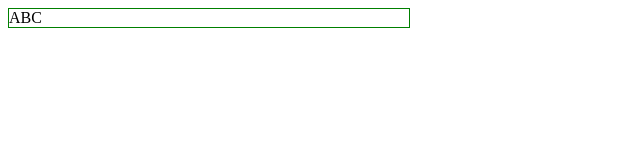
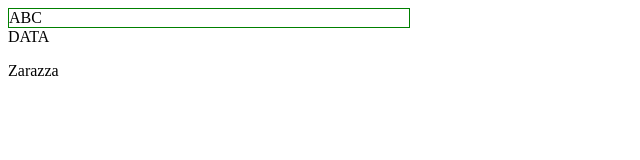
Before and after one commit to malkyvidal/testgit, a plain HTML site: page index.html in a window 1280 px wide. Shown: the full height of the page, 0-640 px from the left. Drawn offline with Linux system fonts and the light colour scheme.

Commit message:
cambios completos

```diff
--- a/index.html
+++ b/index.html
@@ -26,8 +26,10 @@
         <div class="caja">123</div>
     </div>
 
-
-
+    <div>
+        DATA
+    </div>
+    <p>Zarazza</p>
 
 </body>
 
```
